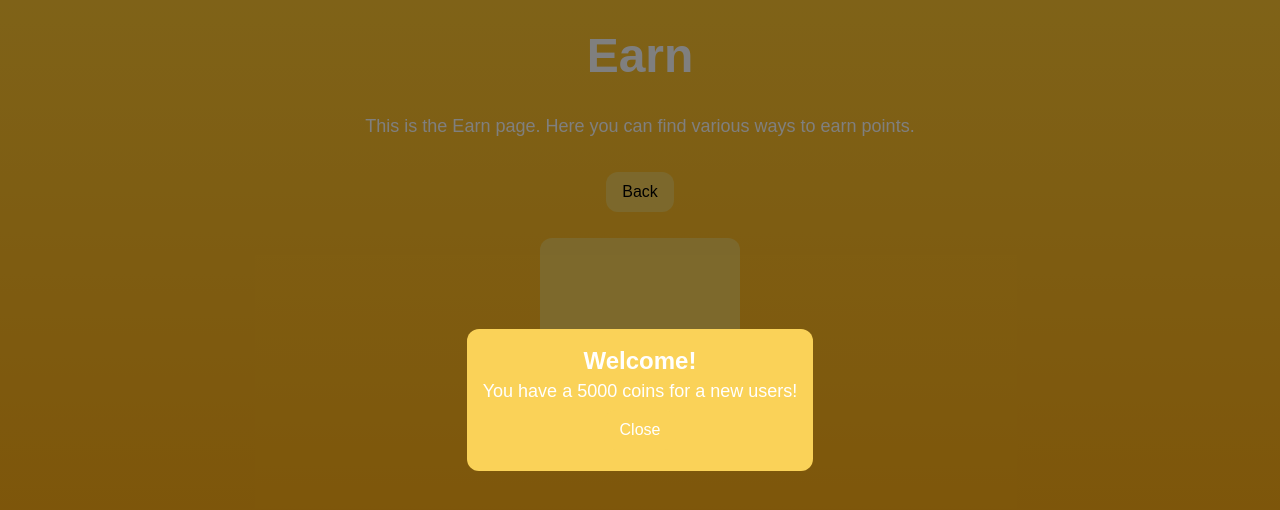
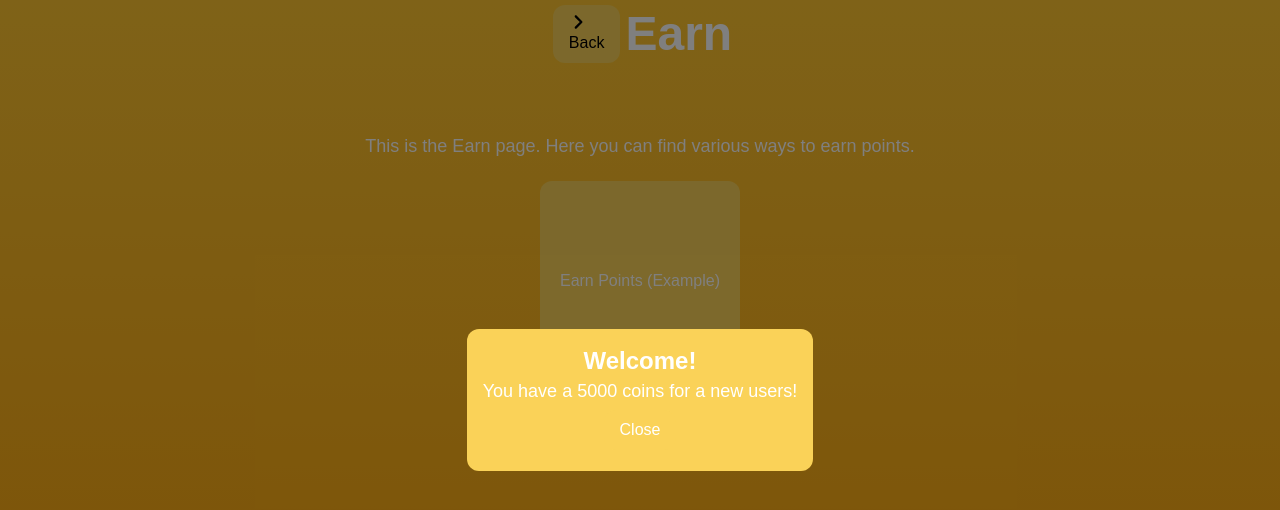
Before and after one commit to JoshllcDevsCodePH/FlameToken, a React app: page / in a window 1280 px wide. Both pictures are taken after a click on the button "Earn". Shown: the top 510 px of the page. Built offline with nearby package versions, Linux system fonts and the light colour scheme; the HTML template or start-up script is replaced by a standard one.

Commit message:
Update App.tsx

```diff
--- a/src/App.tsx
+++ b/src/App.tsx
@@ -34,14 +34,16 @@ const BoostsLayout = ({ onBack, points, setPoints }: { onBack: () => void, point
 
   return (
     <div className="boosts-layout bg-gradient-main min-h-screen px-4 flex flex-col items-center text-white font-medium">
-      <h1 className="text-5xl font-bold mt-8">Boosts</h1>
+      <div className="flex justify-between items-center mb-8">
+        <button className="bg-[#fad258] py-2 px-4 rounded-xl text-black" onClick={onBack}>
+          <Arrow size={18} className="mr-2" /> Back
+        </button>
+        <h1 className="text-5xl font-bold">Boosts</h1>
+      </div>
       <div className="mt-8">
         {/* Add your Boosts content here */}
         <p className="text-lg">This is the Boosts page. Here you can find various boosts to enhance your experience.</p>
       </div>
-      <button onClick={onBack} className="mt-8 bg-[#fad258] py-2 px-4 rounded-xl text-black">
-        Back
-      </button>
       <div className="mt-4 flex gap-4">
         <button className="bg-[#fad258] py-2 px-4 rounded-xl" style={{ width: '200px', height: '200px' }} onClick={handleUpgradeTap}>
           Upgrade Tap (Level {tapLevel}) - Cost: {tapUpgradeCost} points
@@ -54,17 +56,19 @@ const BoostsLayout = ({ onBack, points, setPoints }: { onBack: () => void, point
   );
 };
 
-const EarnLayout = () => {
+const EarnLayout = ({ setShowEarn }: { setShowEarn: (showEarn: boolean) => void }) => {
   return (
     <div className="earn-layout bg-gradient-main min-h-screen px-4 flex flex-col items-center text-white font-medium">
-      <h1 className="text-5xl font-bold mt-8">Earn</h1>
+      <div className="flex justify-between items-center mb-8">
+        <button className="bg-[#fad258] py-2 px-4 rounded-xl text-black" onClick={() => setShowEarn(false)}>
+          <Arrow size={18} className="mr-2" /> Back
+        </button>
+        <h1 className="text-5xl font-bold">Earn</h1>
+      </div>
       <div className="mt-8">
         {/* Add your Earn content here */}
         <p className="text-lg">This is the Earn page. Here you can find various ways to earn points.</p>
       </div>
-      <button className="mt-8 bg-[#fad258] py-2 px-4 rounded-xl text-black">
-        Back
-      </button>
       <div className="mt-4 flex gap-4">
         {/* Add your Earn buttons here */}
         <button className="bg-[#fad258] py-2 px-4 rounded-xl" style={{ width: '200px', height: '200px' }}>
@@ -81,7 +85,7 @@ const App = () => {
   const [clicks, setClicks] = useState<{ id: number, x: number, y: number }[]>([]);
   const [showBoosts, setShowBoosts] = useState(false);
   const [showEarn, setShowEarn] = useState(false);
-  const [isNewUser, setIsNewUser] = useState(true); // Add a flag to track if the user is new
+  const [isNewUser, setIsNewUser] = useState(true); // Add a flag to track if theuser is new
   const [showNewUserDialog, setShowNewUserDialog] = useState(false); // Add a flag to track if the new user dialog should be shown
   const developerUsername = 'titimoburat_01'; // Replace with the actual username of the developer
 
@@ -91,7 +95,7 @@ const App = () => {
     }
   }, [isNewUser]);
 
-  const handleNewUserDialogClose = ()=> {
+  const handleNewUserDialogClose = () => {
     setShowNewUserDialog(false);
     setIsNewUser(false);
     setPoints(5000); // Reward 5000 coins to the new user
@@ -115,7 +119,7 @@ const App = () => {
   };
 
   const handleAnimationEnd = (id: number) => {
-    setClicks((prevClicks) => prevClicks.filter((click) => click.id!== id));
+    setClicks((prevClicks) => prevClicks.filter((click) => click.id !== id));
   };
 
   useEffect(() => {
@@ -139,10 +143,10 @@ const App = () => {
           </div>
         </div>
       )}
-      {showBoosts? (
+      {showBoosts ? (
         <BoostsLayout onBack={() => setShowBoosts(false)} points={points} setPoints={setPoints} />
-      ) : showEarn? (
-        <EarnLayout />
+      ) : showEarn ? (
+        <EarnLayout setShowEarn={setShowEarn} />
       ) : (
         <>
           {/* Top bar */}
```
Lines whose indentation alone changed are shown as unchanged.
